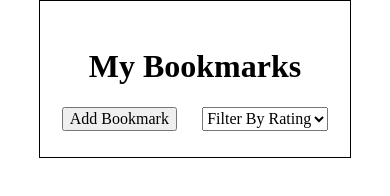
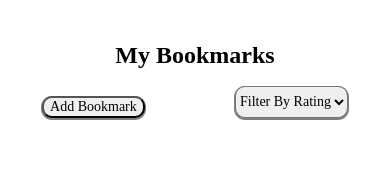
Before and after one commit to thinkful-ei-jaguar/Blade-bookmarks-app, a website built with webpack: page src/index.html in a window 390 px wide. Built offline with nearby package versions, Linux system fonts and the light colour scheme; no server answers.

Commit message:
Tweaked the responsive resizing for various devices.  Added some rounded edges to things.  Going to try to add stars then call it good on design.

```diff
--- a/src/index.css
+++ b/src/index.css
@@ -12,7 +12,7 @@ body {
   border: 1px solid black;
 }
 
-@media only screen and (min-width: 1000px) {
+@media only screen and (min-width: 900px) {
   body {
     display: flex;
     flex-direction: column;
@@ -40,6 +40,7 @@ body {
 
 h1 {
   text-align: center;
+  font-size: 36px;
 }
 
 
@@ -66,8 +67,45 @@ li {
   border-width: 1px 1px 1px 1px;
   margin-top: 10px;
   padding: 10px 50px;
+  font-size: 24px;
+  border-radius: 13px;
+}
+label {
+  font-size: 20px;
 }
 
+@media only screen and (max-width: 450px) {
+  h1 {
+    text-align: center;
+    font-size: 24px;
+  }
+  li {
+    display: flex;
+    flex-wrap: wrap;
+    justify-content: space-between;
+    border-color: black;
+    border-style: solid;
+    border-width: 1px 1px 1px 1px;
+    margin-top: 10px;
+    padding: 10px 50px;
+    font-size: 14px;
+  }
+  label {
+    font-size: 14px;
+  }
+
+  body {
+    display: flex;
+    flex-direction: column;
+    justify-content: space-around;
+    margin-left: 0px;
+    margin-right: 0px;
+    border: none;
+
+  }
+
+
+}
 #bookmarks-form {
   display: flex;
   flex-wrap: wrap;
@@ -89,9 +127,34 @@ li {
   background-color: #F7D759;
 }
 
+button {
+  border-radius: 10px;
+  font-size: 18px;
+  box-shadow: 0 1px 0 1px grey;
+}
 
-.last-bookmark {
-  border-bottom-width: 1px;
+select {
+  border-radius: 10px;
+  font-size: 18px;
+  box-shadow: 0 1px 0 1px grey;
+}
+
+@media only screen and (max-width: 450px) {
+  button {
+    border-radius: 10px;
+    font-size: 14px;
+    box-shadow: 0 1px 0 1px grey;
+    margin-top: 10px;
+  }
+
+  select {
+    border-radius: 10px;
+    font-size: 14px;
+    box-shadow: 0 1px 0 1px grey;
+
+  }
+
+
 }
 
 .error-container {
```
Also changed, not shown: src/index.html (+1 -0 lines).
